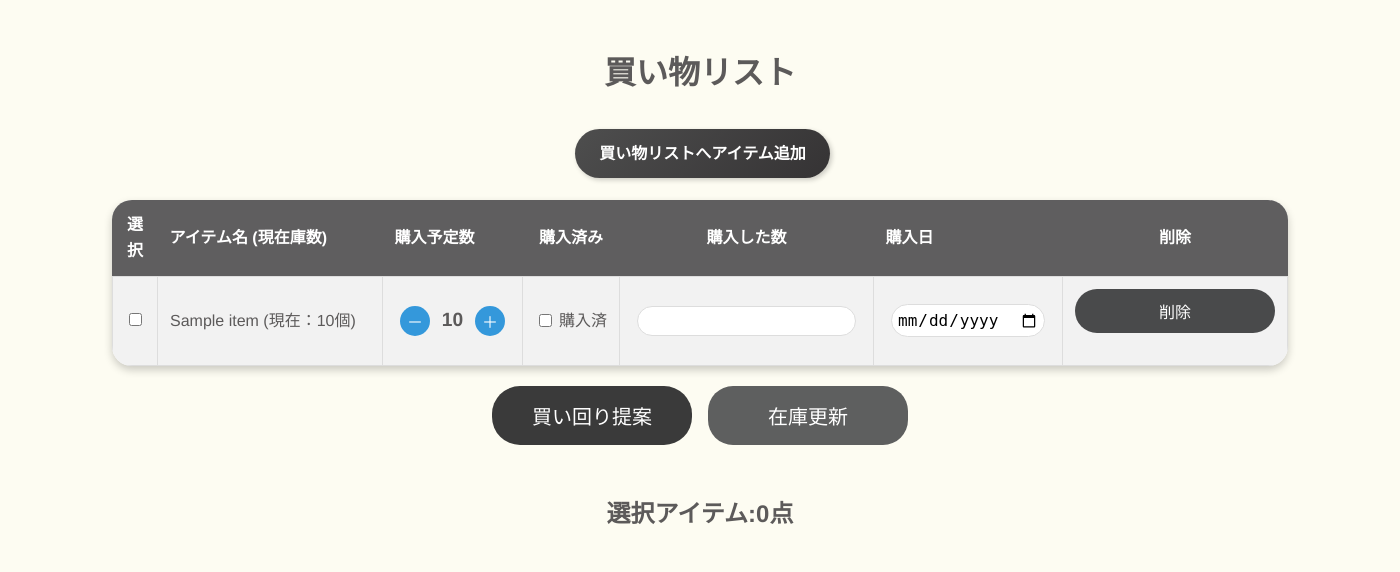
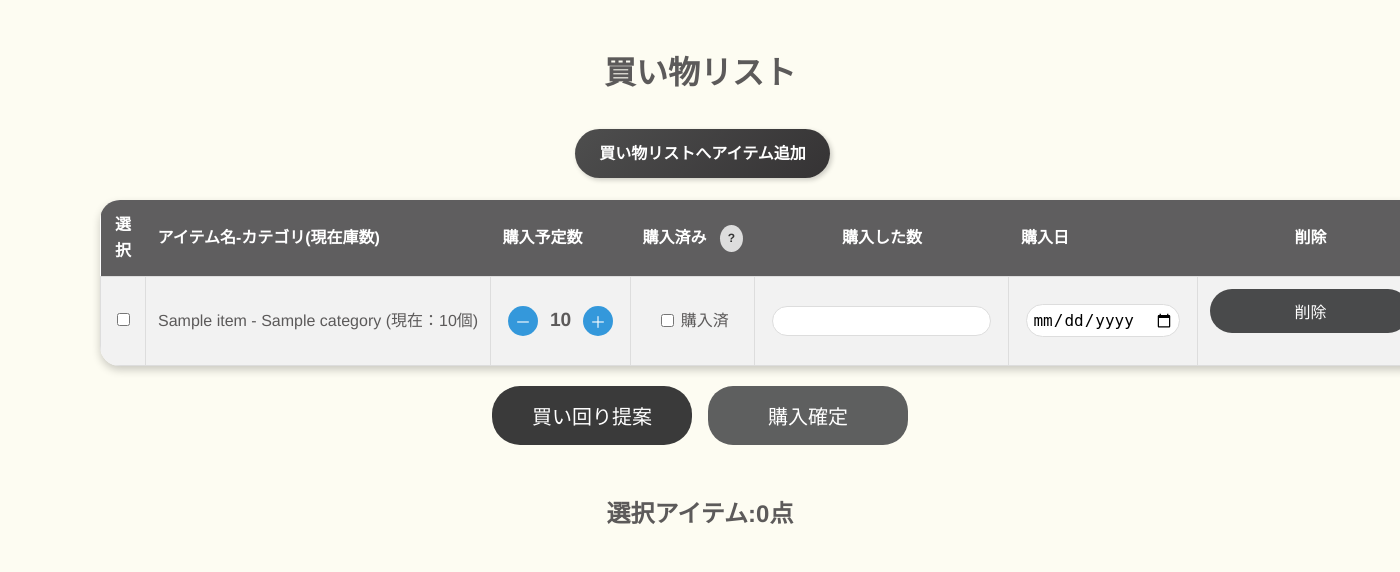
Before and after one commit to yunacha80/stock-item, a Django app: page /shopping-list/ in a window 1400 px wide. Shown: the part 228-800 px from the top of the page. Run offline with Django 4.2, Linux system fonts and the light colour scheme; a user stored in the database is signed in; tables that the repository leaves empty hold one stand-in row (values such as "Sample post").

Commit message:
完成まであと少し

```diff
--- a/stock_item/App/templates/purchase_history_list.html
+++ b/stock_item/App/templates/purchase_history_list.html
@@ -20,7 +20,7 @@
                 {% for field in form.fields.items.queryset %}
                     <div class="item-checkbox">
                         <input type="checkbox" name="items" value="{{ field.id }}" id="item-{{ field.id }}">
-                        <label for="item-{{ field.id }}">{{ field.name }}</label>
+                        <label for="item-{{ field.id }}">{{ field.name }}- {{ field.category.name }}</label>
                     </div>
                 {% endfor %}
             </div>
--- a/stock_item/App/templates/shopping_list.html
+++ b/stock_item/App/templates/shopping_list.html
@@ -25,9 +25,20 @@
             <thead>
                 <tr>
                     <th>選択</th>
-                    <th>アイテム名 (現在庫数)</th>
+                    <th>アイテム名-カテゴリ(現在庫数)</th>
                     <th>購入予定数</th>
-                    <th>購入済み</th>
+                    <th>
+                        <div style="display: flex; align-items: center; white-space: nowrap; gap: 4px;">
+                        購入済み
+                            <div class="shopping-tooltip-container">
+                                <span class="shopping-tooltip-icon">?</span>
+                                <div class="shopping-tooltip-text">
+                                    購入済をチェック、購入した数、購入日を入力したのち購入確定をクリックすると在庫更新が行われます。
+                                </div>
+                            </div>
+                        </div>
+                    </th>
+
                     <th>購入した数</th>
                     <th>購入日</th>
                     <th>削除</th>
@@ -39,12 +50,12 @@
                     <td>
                         <input type="checkbox" class="select-item" name="item_ids" value="{{ item.item.id }}">
                     </td>
-                    <td>{{ item.item.name }} (現在：{{ item.item.stock_quantity }}個)</td>
+                    <td>{{ item.item.name }} - {{ item.item.category.name }} (現在：{{ item.item.stock_quantity }}個)</td>
                     <td>
                         <div class="quantity-control">
-                            <button type="button" class="decrement" data-item-id="{{ item.item.id }}">－</button>
-                            <span class="quantity-display" id="quantity-{{ item.item.id }}">{{ item.planned_purchase_quantity|default:1 }}</span>
-                            <button type="button" class="increment" data-item-id="{{ item.item.id }}">＋</button>
+                            <button type="button" class="decrement" data-purchase-item-id="{{ item.id }}">－</button>
+                            <span class="quantity-display" id="quantity-{{ item.id }}">{{ item.planned_purchase_quantity }}</span>
+                            <button type="button" class="increment" data-purchase-item-id="{{ item.id }}">＋</button>
                         </div>
                     </td>
                     <td>
@@ -68,7 +79,7 @@
 
         <div class="button-container">
             <button type="submit" name="action" value="suggest" class="btn btn-primary">買い回り提案</button>
-            <button type="submit" name="action" value="update" class="btn btn-secondary1">在庫更新</button>
+            <button type="submit" name="action" value="update" class="btn btn-secondary1">購入確定</button>
         </div>
     </form>
 
@@ -84,9 +95,11 @@
 
         <div class="suggestions">
             {% for suggestion in suggestions %}
-                <details>
-                    <summary>
-                        {{ suggestion.type }}
+            <details class="suggestion-details">
+                <summary>
+                    <span class="suggestion-icon">🔽</span>
+                    {{ suggestion.type }}
+
                         ◇お店：
                         {% if suggestion.route|length == 1 %}
                             {{ suggestion.route.0 }}
@@ -99,7 +112,7 @@
                         {% if suggestion.total_time %}
                             ◇移動時間 {{ suggestion.total_time }}分
                         {% endif %}
-                    </summary>
+                </summary>
                     <ul style="list-style: none; padding-left: 0;">
                         {% for store, items in suggestion.store_details.items %}
                             <li><b>◇店舗：{{ store }}</b></li>
@@ -159,11 +172,11 @@
             // ＋−ボタン処理
             document.querySelectorAll(".decrement, .increment").forEach(button => {
                 button.addEventListener("click", async function () {
-                    const itemId = this.dataset.itemId;
-                    if (!itemId) return;
+                    const purchaseItemId = this.dataset.purchaseItemId;
+                    if (!purchaseItemId) return;
 
                     const isIncrement = this.classList.contains("increment");
-                    const quantityDisplay = document.getElementById(`quantity-${itemId}`);
+                    const quantityDisplay = document.getElementById(`quantity-${purchaseItemId}`);
                     let newQuantity = parseInt(quantityDisplay.textContent) || 0;
 
                     newQuantity = isIncrement ? newQuantity + 1 : Math.max(0, newQuantity - 1);
@@ -175,12 +188,16 @@
                                 "Content-Type": "application/json",
                                 "X-CSRFToken": getCSRFToken(),
                             },
-                            body: JSON.stringify({ item_id: itemId, new_quantity: newQuantity })
+                            body: JSON.stringify({
+                                purchase_item_id: purchaseItemId,
+                                new_quantity: newQuantity
+                            })
                         });
 
                         const data = await response.json();
                         if (data.success) {
                             quantityDisplay.textContent = data.planned_purchase_quantity;
+                            console.log("保存成功:", data.message);
                         } else {
                             alert("エラー：" + data.message);
                         }
@@ -189,6 +206,11 @@
                     }
                 });
             });
+
+            function getCSRFToken() {
+                return document.querySelector("[name=csrfmiddlewaretoken]").value;
+            }
+
 
             // 削除ボタン処理
             document.querySelectorAll(".btn-warning").forEach(button => {
--- a/stock_item/App/views.py
+++ b/stock_item/App/views.py
@@ -570,7 +570,7 @@ def category_add(request):
         form = ItemCategoryForm(user=request.user)
     return render(request, 'category_form.html', {
         'form': form,
-        'is_post': request.method == 'POST'
+
     })
 
 
@@ -1411,7 +1411,6 @@ def clean_route(route):
 
 @login_required
 @require_POST
-@csrf_exempt
 def remove_from_shopping_list(request, item_id):
     """
     買い物リストからアイテムを削除（PurchaseItem を削除）
@@ -1426,21 +1425,21 @@ def remove_from_shopping_list(request, item_id):
             print(f"DEBUG: 手動追加アイテム {item_id} を削除")
 
         else:
-            # 2. 自動追加アイテムの場合、stock_min_threshold を調整して削除
+            # 自動追加アイテムの時、stock_min_threshold を調整して削除
             item = get_object_or_404(Item, id=item_id, user=request.user)
             item.stock_min_threshold = item.stock_quantity  # 在庫数と同じにすることでリストから削除
             item.save()
             print(f"DEBUG: 自動追加アイテム {item_id} の stock_min_threshold を変更し、リストから削除")
 
-        # **最新の shopping_list_items を取得 (定義を追加)**
-        manually_added_items = set(PurchaseItem.objects.filter(item__user=request.user).values_list('item_id', flat=True))
-        low_stock_items = set(Item.objects.filter(user=request.user, stock_quantity__lt=models.F('stock_min_threshold')).values_list('id', flat=True))
-        shopping_list_items = manually_added_items | low_stock_items  # 🔹 ここで定義
+        # **最新の shopping_list_items を取得**
+        # manually_added_items = set(PurchaseItem.objects.filter(item__user=request.user).values_list('item_id', flat=True))
+        # low_stock_items = set(Item.objects.filter(user=request.user, stock_quantity__lt=models.F('stock_min_threshold')).values_list('id', flat=True))
+        # shopping_list_items = manually_added_items | low_stock_items
 
         return JsonResponse({
             "success": True,
             "message": "アイテムを買い物リストから削除しました。",
-            "updated_shopping_list_items": list(shopping_list_items)  # ここでエラーが出ないようにする
+            # "updated_shopping_list_items": list(shopping_list_items)  # ここでエラーが出ないようにする
         })
 
     except Exception as e:
@@ -1588,40 +1587,38 @@ def add_shopping_item(request):
 @login_required
 @require_POST
 def update_purchase_quantity(request):
-    """
-    購入予定数を更新するAPI
-    """
     try:
         data = json.loads(request.body)
-        item_id = data.get("item_id")
+        purchase_item_id = data.get("purchase_item_id")
         new_quantity = data.get("new_quantity")
 
-        if not item_id or not isinstance(new_quantity, int) or new_quantity < 0:
+        if not purchase_item_id or not isinstance(new_quantity, int) or new_quantity < 0:
             return JsonResponse({"message": "無効なリクエスト"}, status=400)
 
-        item = get_object_or_404(Item, id=item_id, user=request.user)
-
-        # `PurchaseItem` を明示的に取得 or 作成
-        purchase_item, created = PurchaseItem.objects.get_or_create(item=item, defaults={"planned_purchase_quantity": new_quantity})
-
-        # 既存データがある場合は更新
+        # PurchaseItem の取得と保存処理
+        try:
+            purchase_item = PurchaseItem.objects.get(id=purchase_item_id, item__user=request.user)
+        except PurchaseItem.DoesNotExist:
+            return JsonResponse({"message": "指定されたアイテムが見つかりません。"}, status=404)
+
+        # 購入予定数を更新して保存
         purchase_item.planned_purchase_quantity = new_quantity
         purchase_item.save()
 
-        print(f"DEBUG: {item.name} の購入予定数を {new_quantity} に更新")
+        print(f"DEBUG: {purchase_item.item.name} の購入予定数を {new_quantity} に更新しました。")
 
         return JsonResponse({
-            "message": f"{item.name} の購入予定数を {new_quantity} に更新しました。",
+            "message": f"{purchase_item.item.name} の購入予定数を {new_quantity} に更新しました。",
             "success": True,
             "planned_purchase_quantity": purchase_item.planned_purchase_quantity
         })
 
     except json.JSONDecodeError:
-        return JsonResponse({"message": "無効なリクエスト形式"}, status=400)
-
+        return JsonResponse({"message": "無効なリクエスト形式です。"}, status=400)
     except Exception as e:
-        print(f"DEBUG: 購入予定数変更エラー - {e}")
+        print(f"エラー: {e}")
         return JsonResponse({"message": "購入予定数の更新中にエラーが発生しました。"}, status=500)
+
 
 @login_required
 def shopping_list_view(request):
@@ -1642,8 +1639,8 @@ def shopping_list_view(request):
         )
 
         if not created:
-            purchase_item.planned_purchase_quantity = max(1, item.stock_min_threshold - item.stock_quantity)
-            purchase_item.save()
+            if purchase_item.planned_purchase_quantity != max(1, item.stock_min_threshold - item.stock_quantity):
+                print(f"DEBUG: {item.name} の既存の購入予定数を保持する (現在: {purchase_item.planned_purchase_quantity})")
 
     # 結果として、全 PurchaseItem を統一的に取得
     final_purchase_items = PurchaseItem.objects.filter(item__user=request.user)
@@ -1742,8 +1739,15 @@ def shopping_list_view(request):
         for suggestion in suggestions:
             missing_items.extend(suggestion.get("missing_items", []))
 
+    final_items = PurchaseItem.objects.select_related('item').filter(item__user=request.user).order_by('item__name')
+
+    final_items_list = list(final_items)
+    shopping_list_items = [p.item.id for p in final_items_list]
+    print(f"DEBUG: shopping_list_items = {shopping_list_items}")
+
+
     return render(request, "shopping_list.html", {
-        "items": final_items,
+        "items": final_items_list,
         "suggestions": suggestions,
         "messages": feedback_messages,
         "selected_items": selected_items,
--- a/stock_item/static/css/styles.css
+++ b/stock_item/static/css/styles.css
@@ -1329,13 +1333,63 @@ button.increment:hover {
     z-index: 1000;
 }
 
-
-
 /* ？マークツールチップ表示時 */
 .tooltip-container:hover .tooltip-text,
 .tooltip-container:focus-within .tooltip-text {
     display: block;
 }
+
+/* ツールチップを含むコンテナ */
+.shopping-tooltip-container {
+    display: inline-block;
+    position: relative;
+    cursor: pointer;
+    margin-left: 4px;
+    vertical-align: middle;
+}
+
+/* ？マークのスタイル */
+.shopping-tooltip-icon {
+    background-color: #ddd;
+    color: #333;
+    border-radius: 50%;
+    padding: 4px 8px;
+    font-size: 12px;
+    font-weight: bold;
+    text-align: center;
+    display: inline-block;
+    margin-left: 5px;
+}
+
+/* ツールチップの本体 (非表示状態) */
+.shopping-tooltip-text {
+    visibility: hidden;
+    opacity: 0;
+    position: absolute;
+    top: 20px;
+    left: 0;
+    background-color: #fff;
+    color: #333;
+    border: 1px solid #ccc;
+    padding: 8px;
+    border-radius: 4px;
+    box-shadow: 0 4px 6px rgba(0, 0, 0, 0.1);
+    font-size: 12px;
+    white-space: nowrap;
+    z-index: 1000;
+    transition: opacity 0.2s;
+    white-space: nowrap;
+}
+
+/* ホバー時の表示設定 */
+.shopping-tooltip-container:hover .shopping-tooltip-text,
+.shopping-tooltip-container:focus-within .shopping-tooltip-text {
+    visibility: visible;
+    opacity: 1;
+}
+
+
+
 
 
 .error-container {
@@ -1454,8 +1508,9 @@ table .errorlist li {
 
 .shopping-list-table td:nth-child(2),
 .shopping-list-table th:nth-child(2) {
-    min-width: 200px;
-    width: 25%;
+    min-width: 300px;
+    width: 300%;
+    white-space: nowrap;
 }
 
 .shopping-list-table td:nth-child(1),
```
Also changed, not shown: other parts of stock_item/static/css/styles.css (+68 -1 lines), stock_item/App/forms.py (+15 -2 lines), stock_item/App/templates/category_form.html (+51 -29 lines).
